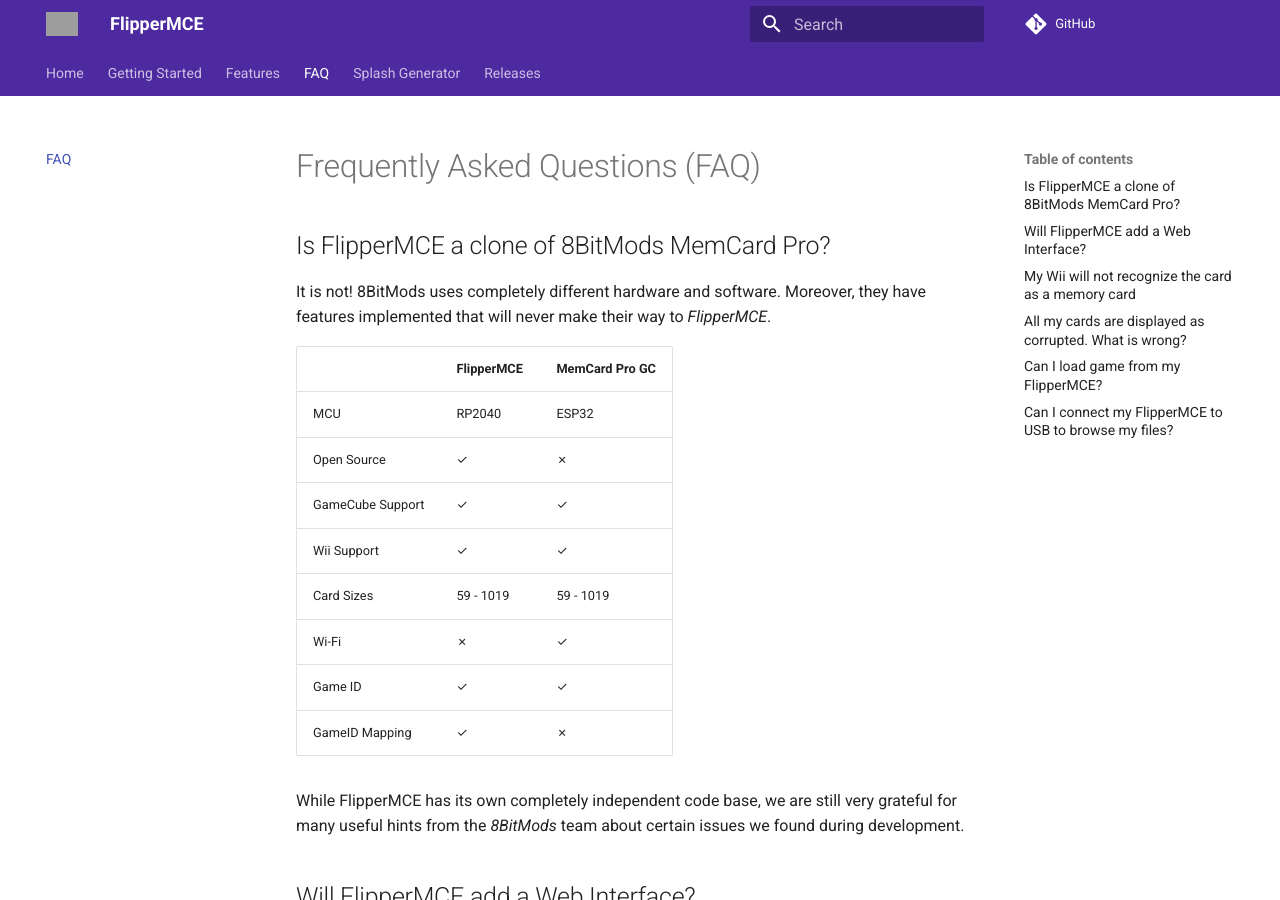
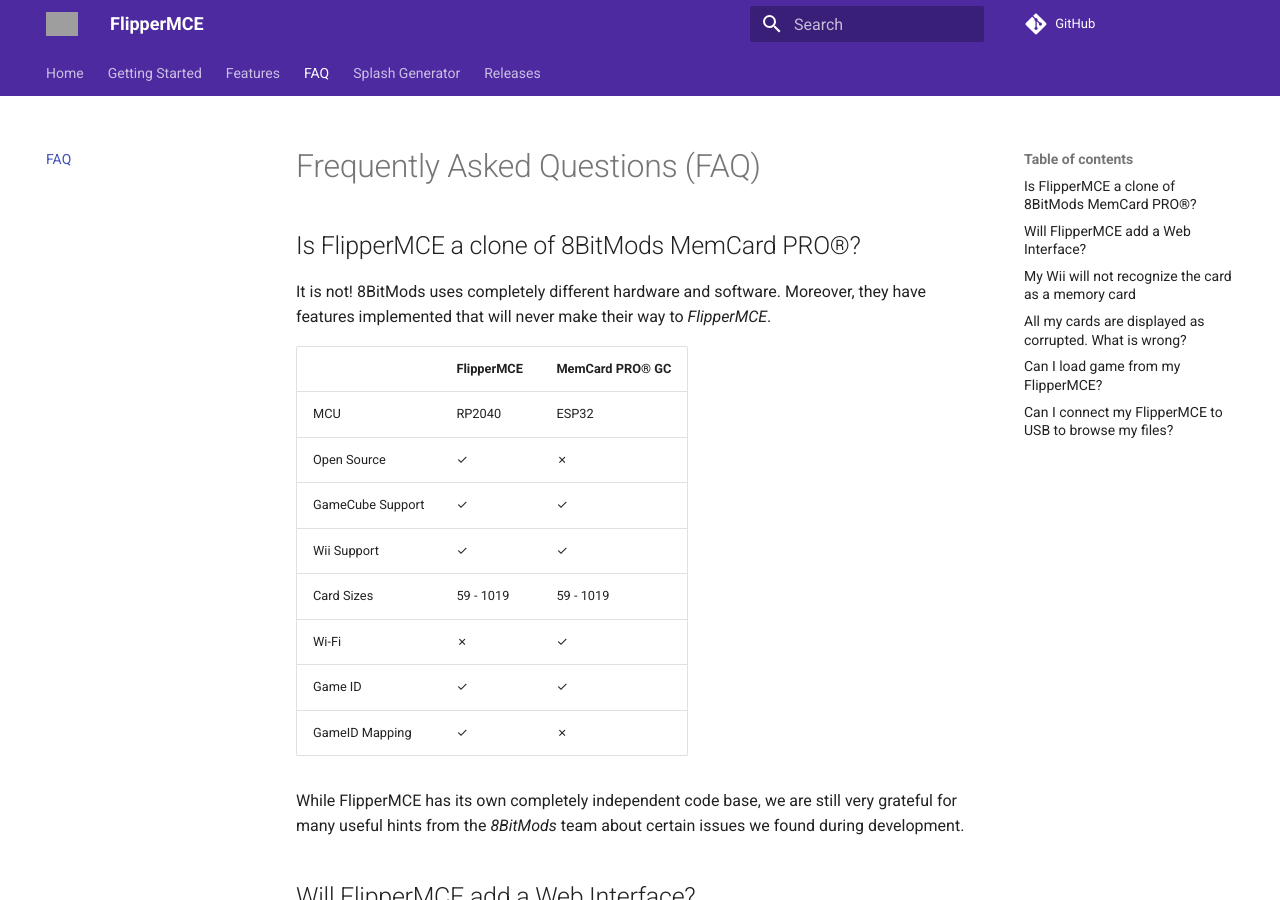
Before and after one commit to FlipperMCE/flippermce.github.io, an MkDocs documentation site: the page built from docs/faq.md, in a window 1280 px wide and 900 px high. Built offline with MkDocs 1.6.1 and Material for MkDocs 9.7.7, drawn with Linux system fonts in a browser that asks for light colours; grey boxes are pictures that could not be loaded.

```diff
--- a/docs/faq.md
+++ b/docs/faq.md
@@ -2,11 +2,11 @@
 # Frequently Asked Questions (FAQ)
 
 
-## Is FlipperMCE a clone of 8BitMods MemCard Pro?
+## Is FlipperMCE a clone of 8BitMods MemCard PRO®?
 
 It is not! 8BitMods uses completely different hardware and software. Moreover, they have features implemented that will never make their way to *FlipperMCE*.
 
-|             | FlipperMCE    | MemCard Pro GC       |
+|             | FlipperMCE    | MemCard PRO® GC      |
 |-------------|---------------|----------------------|
 | MCU         | RP2040        | ESP32                |
 | Open Source | ✓             | ✗                    |
```
